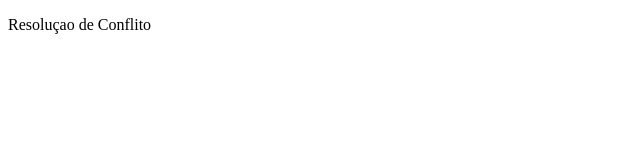
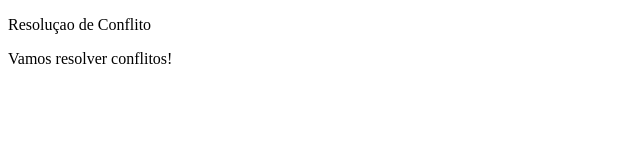
Before and after one commit to mastertech-imfe-2503/resolucao-conflito, a plain HTML site: page index.html in a window 1280 px wide. Shown: the whole page, without its empty margins (0-640 px from the left). Drawn offline with Linux system fonts and the light colour scheme.

Commit message:
Added text

```diff
--- a/index.html
+++ b/index.html
@@ -8,5 +8,6 @@
 </head>
 <body>
     <p>Resoluçao de Conflito</p>
+    <p>Vamos resolver conflitos!</p>
 </body>
 </html>
```
